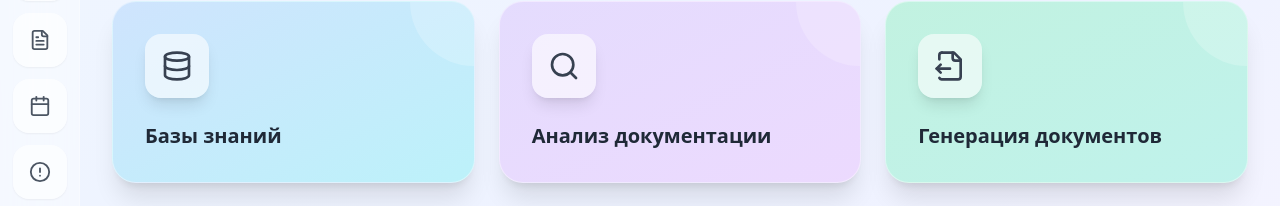
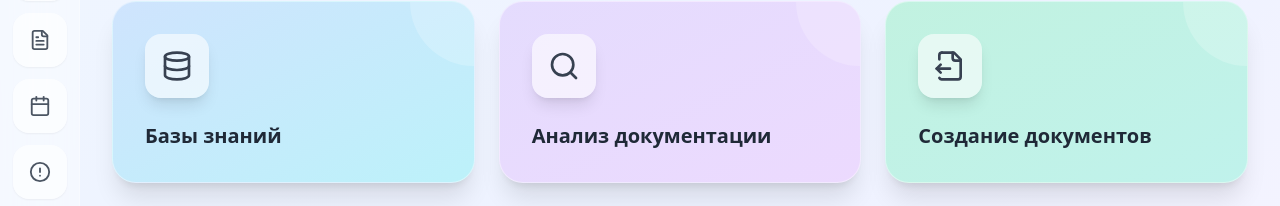
Before and after one commit to pr-poehali-dev/liquid-glass-website, a React (Vite) app: page / in a window 1280 px wide. Shown: the part 143-349 px from the top of the page. Built offline with nearby package versions, Linux system fonts and the light colour scheme.

Commit message:
Создание документов для проекта

```diff
--- a/src/pages/Index.tsx
+++ b/src/pages/Index.tsx
@@ -19,7 +19,7 @@ const Index = () => {
   const mainModules = [
     { id: 1, title: 'Базы знаний', icon: 'Database', gradient: 'from-blue-400/30 to-cyan-400/30' },
     { id: 2, title: 'Анализ документации', icon: 'Search', gradient: 'from-violet-400/30 to-purple-400/30' },
-    { id: 3, title: 'Генерация документов', icon: 'FileOutput', gradient: 'from-emerald-400/30 to-teal-400/30' },
+    { id: 3, title: 'Создание документов', icon: 'FileOutput', gradient: 'from-emerald-400/30 to-teal-400/30' },
     { id: 4, title: 'Работа с НПА', icon: 'Scale', gradient: 'from-amber-400/30 to-orange-400/30' },
     { id: 5, title: 'Поручения', icon: 'CheckCircle2', gradient: 'from-rose-400/30 to-pink-400/30' },
     { id: 6, title: 'Обращения и запросы', icon: 'Inbox', gradient: 'from-indigo-400/30 to-blue-400/30' },
```
